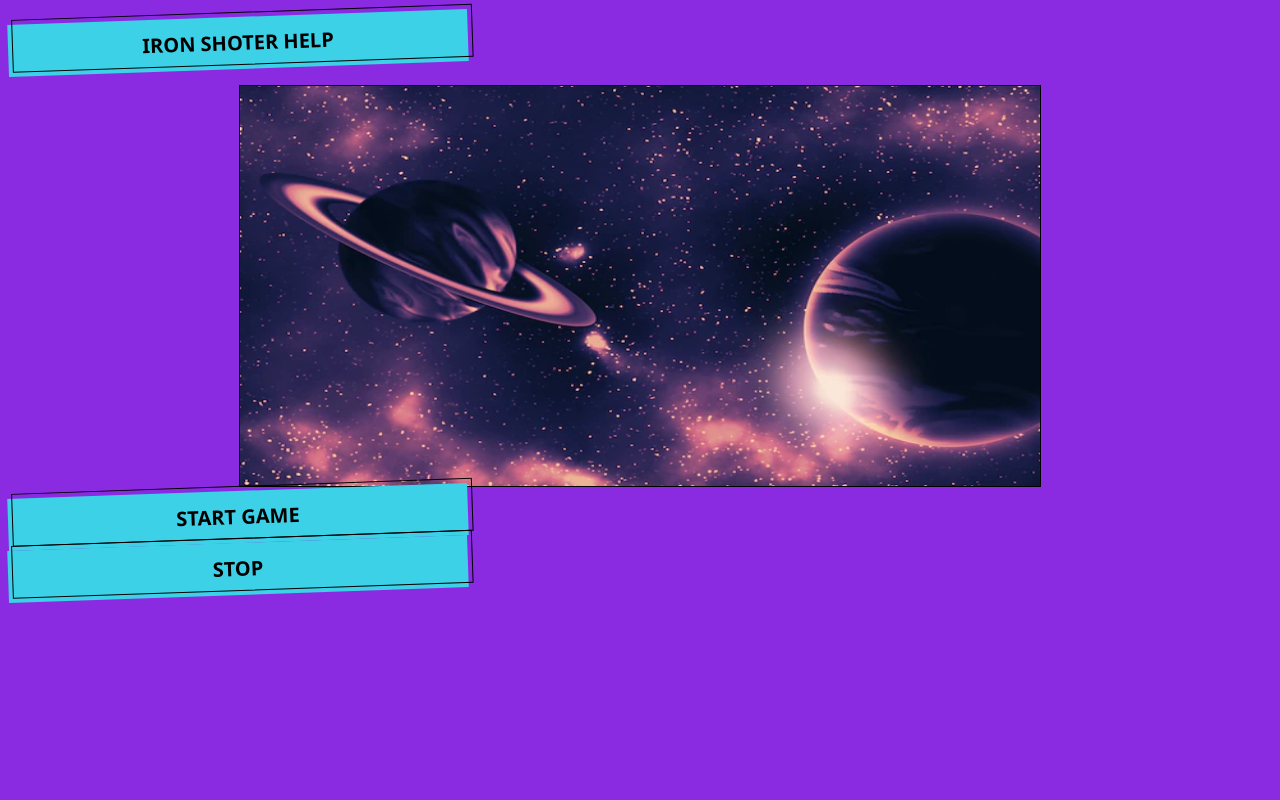
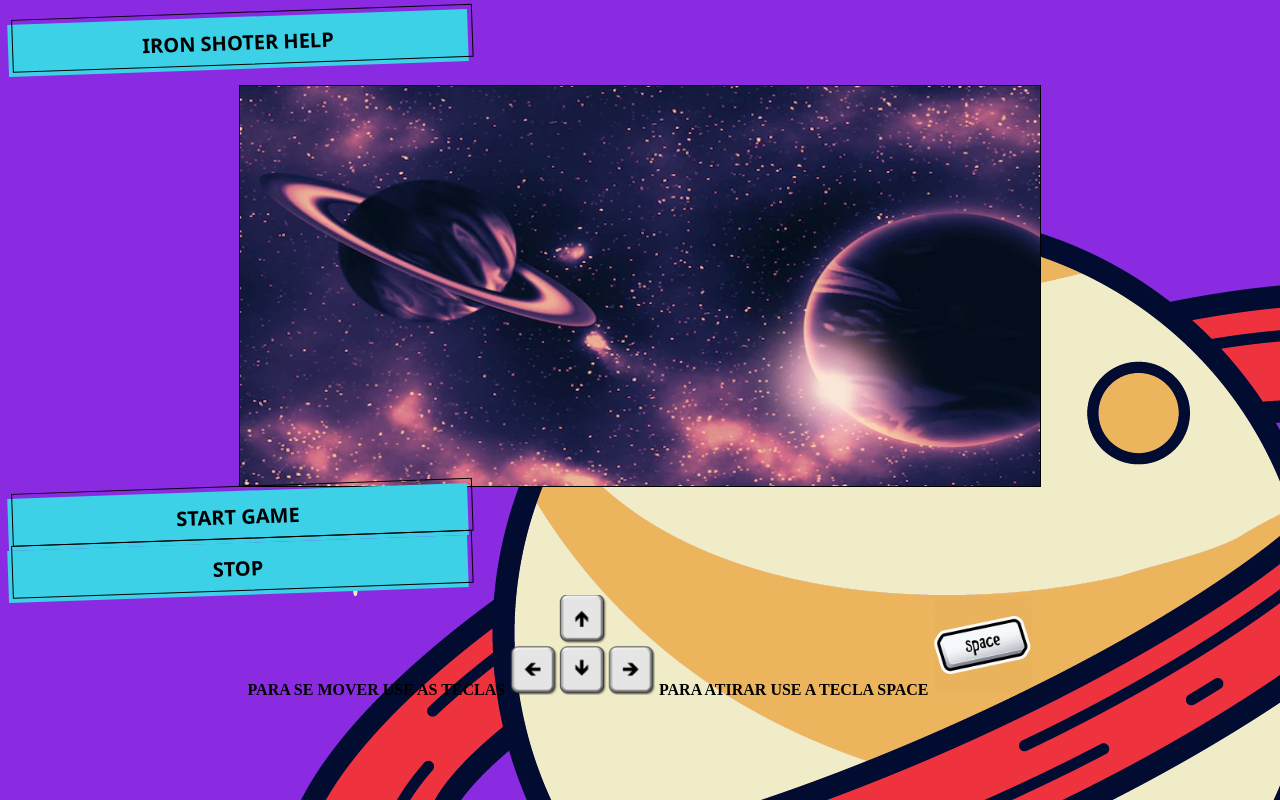
Before and after one commit to IronShoter/IronShoter, a plain HTML site: page index.html in a window 1280 px wide. Drawn offline with Linux system fonts and the light colour scheme.

Commit message:
how to play gamer

```diff
--- a/index.html
+++ b/index.html
@@ -27,6 +27,12 @@
     <div>
       <button class="button-53" role="button">STOP</button>
     </div>
+    <div>
+      <b> PARA SE MOVER USE AS TECLAS</b>
+      <img height=100px wi src="src/img/controller.png">
+      <b> PARA ATIRAR USE A TECLA SPACE</b>
+      <img height=100px wi src="src/img/space.png">
+    </div>
   </section>
 </body>
 
--- a/style/style.css
+++ b/style/style.css
@@ -1,5 +1,8 @@
 body {
+  background-size: inherit;
+  background-image: url('../src/img/saturno.png');
   background-color: blueviolet;
+  background-repeat: no-repeat;
 }
 
 canvas {
@@ -13,9 +16,13 @@ canvas {
 }
 
 div {
+
   text-align: center;
 }
 
+b p {
+  font-family: ui-sans-serif, system-ui, -apple-system, system-ui, "Segoe UI", Roboto, "Helvetica Neue", Arial, "Noto Sans", sans-serif, "Apple Color Emoji", "Segoe UI Emoji", "Segoe UI Symbol", "Noto Color Emoji";
+}
 
 
 .button-53 {
```
Also changed, not shown: src/img/controller.png (added), src/img/saturno.png (added), src/img/space.png (added).
